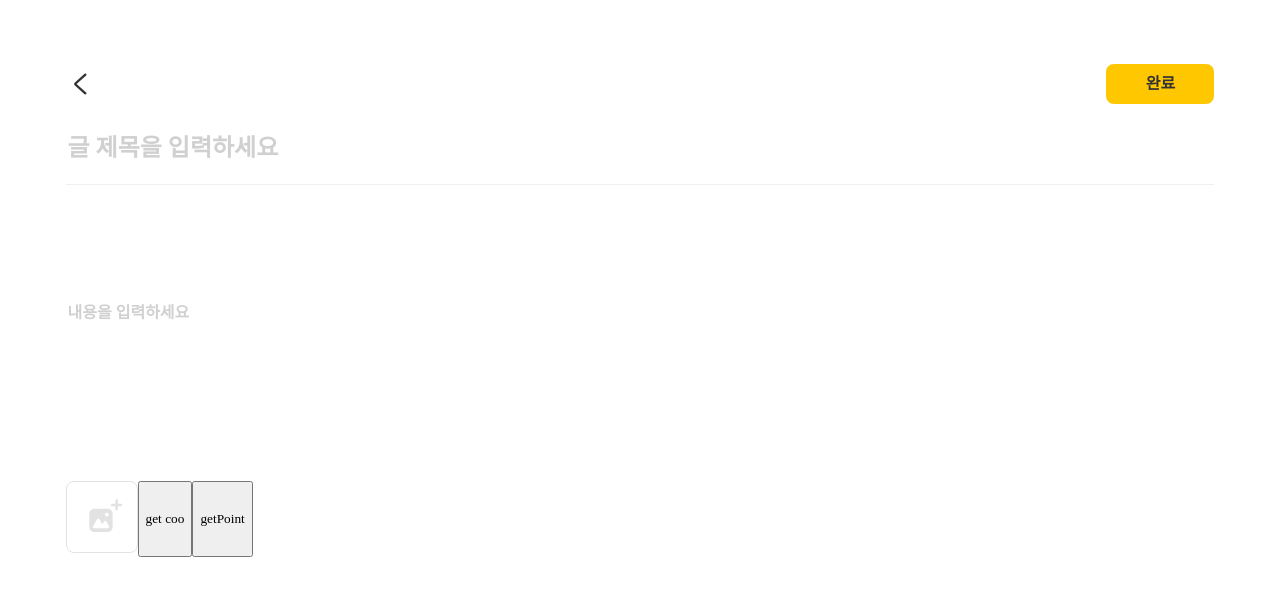
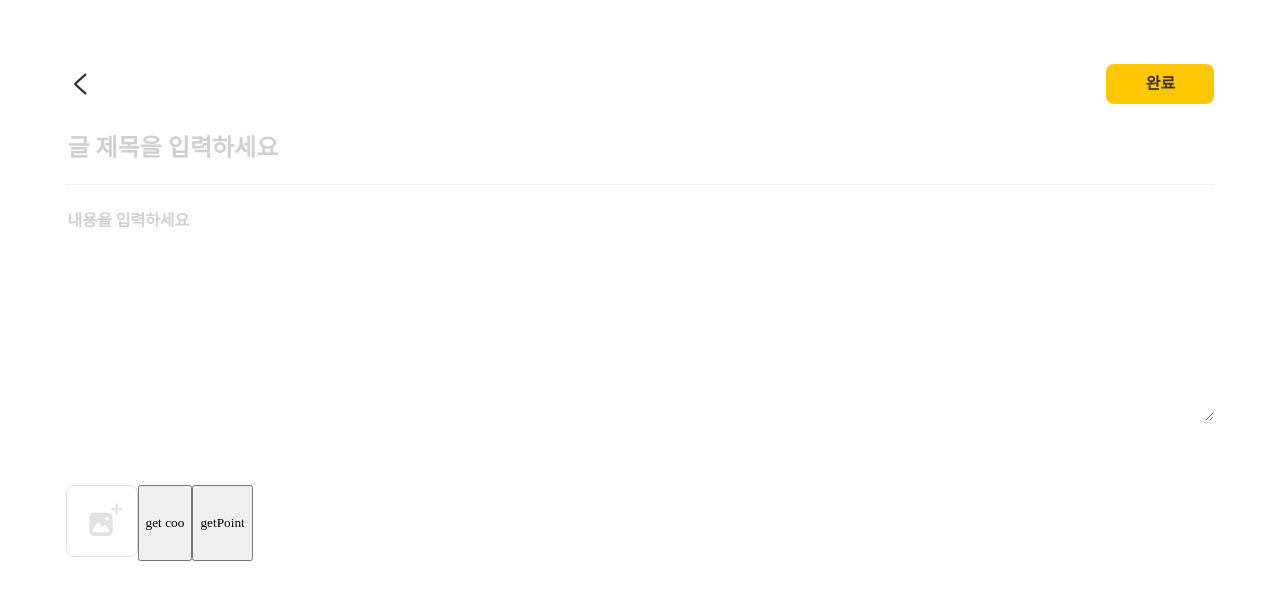
Before and after one commit to G-E-E-K-S/GEEKS-FE, a React (Create React App) app: page /writepost in a window 1280 px wide. Shown: the top 600 px of the page. Built offline with nearby package versions, Linux system fonts and the light colour scheme; no server answers.

Commit message:
Automatically increase textarea when it is above a certain height

```diff
--- a/src/pages/Community/Community.js
+++ b/src/pages/Community/Community.js
@@ -2,6 +2,9 @@ import React, { useEffect, useState } from "react";
 import { useNavigate } from "react-router-dom";
 import API from "../../axios/BaseUrl";
 import axios from "axios";
+import moment from "moment";
+import 'moment/locale/ko';
+import FetchMore from "../../components/Community/FetchMore";
 import styled from "styled-components";
 import * as c from "../../components/Common/CommonStyle";
 import NavigationBar from "../../components/Main/NavigationBar";
@@ -11,9 +14,7 @@ import CommunityPost from "../../components/Community/CommunityPost";
 import GroupIcon from "../../assets/gif/group.gif";
 import RightArrow from "../../assets/img/Community/rightArrow.svg";
 import MyPageIcon from "../../assets/img/Community/myPage.svg";
-import moment from "moment";
-import 'moment/locale/ko';
-import FetchMore from "../../components/Community/FetchMore";
+import WritePost from "../../assets/img/Community/edit.svg";
 
 const GroupPromotionBox = styled.div`
   width: 100%;
@@ -45,6 +46,30 @@ const GroupImg = styled.img`
   right: 10.3vw;
   bottom: 5px;
 `;
+const WritePostBox = styled.div`
+  display: flex;
+  justify-content: center;
+  border-radius: 12px;
+  border: 1px solid #E2E2E2;
+  background: #FFF;
+  box-shadow: 2px 2px 12px 0px rgba(0, 0, 0, 0.04);
+  position: fixed;
+  bottom: 14.69vh;
+  right: 16px;
+  padding: 14px 20px;
+`;
+const WritePostIcon = styled.img`
+  height: 24px;
+  width: 24px;
+`;
+const WriteTxt = styled.div`
+  color: #333;
+  text-align: center;
+  font-size: 1rem;
+  font-weight: 600;
+  line-height: 24px;
+  margin-left: 8px;
+`;
 const Community = () => {
   const [post, setPost] = useState([]);
   const [cursor, setCursor] = useState(0);
@@ -55,10 +80,7 @@ const Community = () => {
 
   async function fetchAllPost() {
     try {
-       // allow cookies
       const res = await API.get("/post/main?cursor=" + cursor);
-
-      console.log(res.data);
       setLoading(false);
       setHasNext(res.data.hasNextPage);
       setPost((prev) => [...prev, ...res.data.posts]);
@@ -105,6 +127,10 @@ const Community = () => {
             />
           ))}
           <FetchMore items={post} setCursor={setCursor}/>
+          <WritePostBox onClick={()=>navigate('/writepost')}>
+            <WritePostIcon src={WritePost}/>
+            <WriteTxt>{`글쓰기`}</WriteTxt>
+          </WritePostBox>
         </c.SubScreen>
       </c.ScreenComponent>
       <NavigationBar type={`community`} />
--- a/src/pages/Community/WritePost.js
+++ b/src/pages/Community/WritePost.js
@@ -1,4 +1,4 @@
-import React, { useEffect, useState } from "react";
+import React, { useRef, useState, useCallback } from "react";
 import API from "../../axios/BaseUrl";
 import axios from "axios";
 import styled from "styled-components";
@@ -42,22 +42,19 @@ const Line = styled.div`
   width: 100%;
   margin-bottom: 20px;
 `;
-const InputContent = styled.input`
+const InputContent = styled.textarea`
   outline: none;
   border: none;
   font-weight: 500;
   font-size: 1rem;
   width: 100%;
-  height: 216px;
-  vertical-align: top;
-  margin-bottom: ${(props) =>
-    props.contentHeight > 216 ? "clac(60px + contentHeight - 168px)" : "60px"};
+  height: ${(props)=>props.height};
+  margin-bottom: ${(props) =>props.contentHeight > 216 ? "clac(60px + contentHeight - 168px)" : "60px"};
   color: #525252;
   &::-webkit-input-placeholder {
     color: #d0d0d0;
     font-size: 1rem;
     font-weight: 700;
-    line-height: 32px; /* 133.333% */
   }
 `;
 const InputFile = styled.input`
@@ -73,7 +70,8 @@ const Community = () => {
     const [title, setTitle] = useState('');
     const [content, setContent] = useState('');
     const [file, setFile] = useState(null);
-
+    const [height, setHeight] = useState('216px');
+    const contentRef = useRef();
     const handleFile = (event) => {
         // const selectedFile = event.target.files[0];
         setFile(event.target.files);
@@ -137,6 +135,10 @@ const Community = () => {
     }
     fetchPoint();
   }
+  const handleResizeHeight = useCallback(() => {
+    let scrollHeight = contentRef.current.scrollHeight +'px';
+    scrollHeight > height ? setHeight(scrollHeight) : setHeight('216px');
+  }, [contentRef]);
 
   return (
     <c.Totalframe>
@@ -147,7 +149,7 @@ const Community = () => {
           </HeaderMenu>
           <InputTitle placeholder={`글 제목을 입력하세요`} onChange={(event)=>setTitle(event.target.value)}></InputTitle>
           <Line />
-          <InputContent placeholder={`내용을 입력하세요`} onChange={(event)=>setContent(event.target.value)}></InputContent>
+          <InputContent placeholder={`내용을 입력하세요`} onChange={(event)=>setContent(event.target.value)} ref={contentRef} onInput={handleResizeHeight} height={height}></InputContent>
           <c.Flex>
             <label>
                 <img src={AddPhoto} />
```
